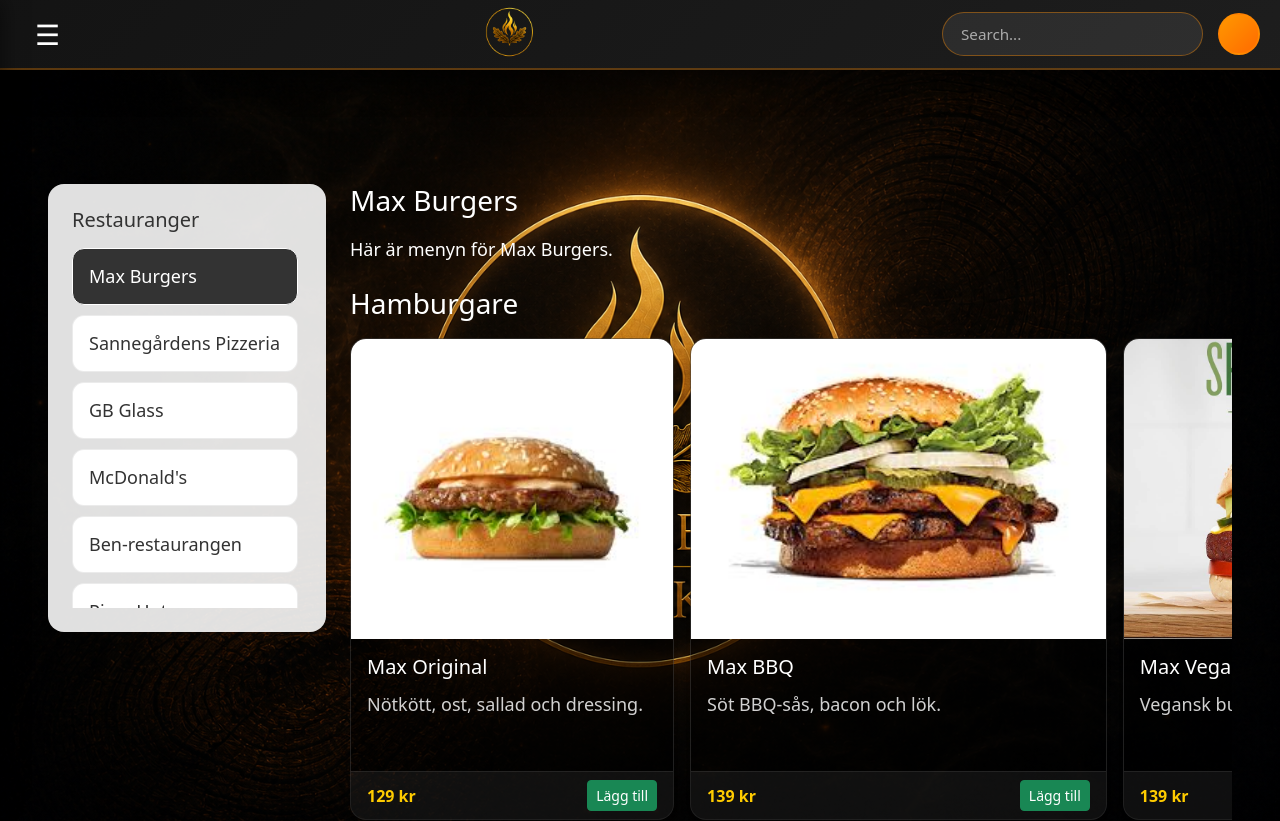
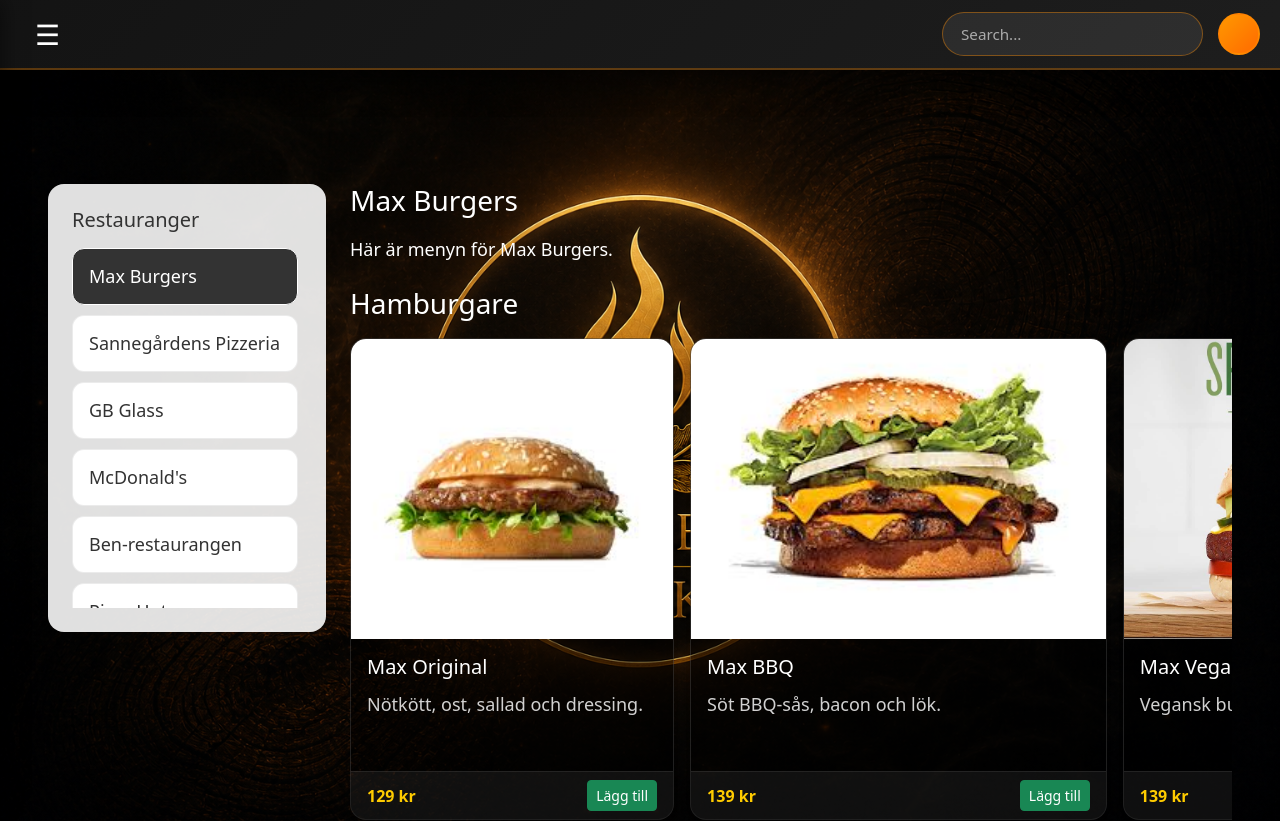
Before and after one commit to samuelrah/mat, a React (Create React App) app in the folder mat.app/: page /menu in a window 1280 px wide. Shown: the top 821 px of the page. Built offline with nearby package versions, Linux system fonts and the light colour scheme.

Commit message:
kommentarer på menysidan samt småfix på topnavbar

```diff
--- a/mat.app/src/JSX/TopNavBar.jsx
+++ b/mat.app/src/JSX/TopNavBar.jsx
@@ -23,16 +23,6 @@
       </button>
 
 
-        <img
-        src={Logo}
-        alt="logo"
-        style={{
-          height: '90px',
-          width: '90px',
-          borderRadius: '100%',
-          justifyContent: "center"
-          }} />
-
       {/* Search and Profile */}
       <div className="nav-right">
         <input
```
Also changed, not shown: mat.app/src/JSX/Menu.jsx (+27 -6 lines).
